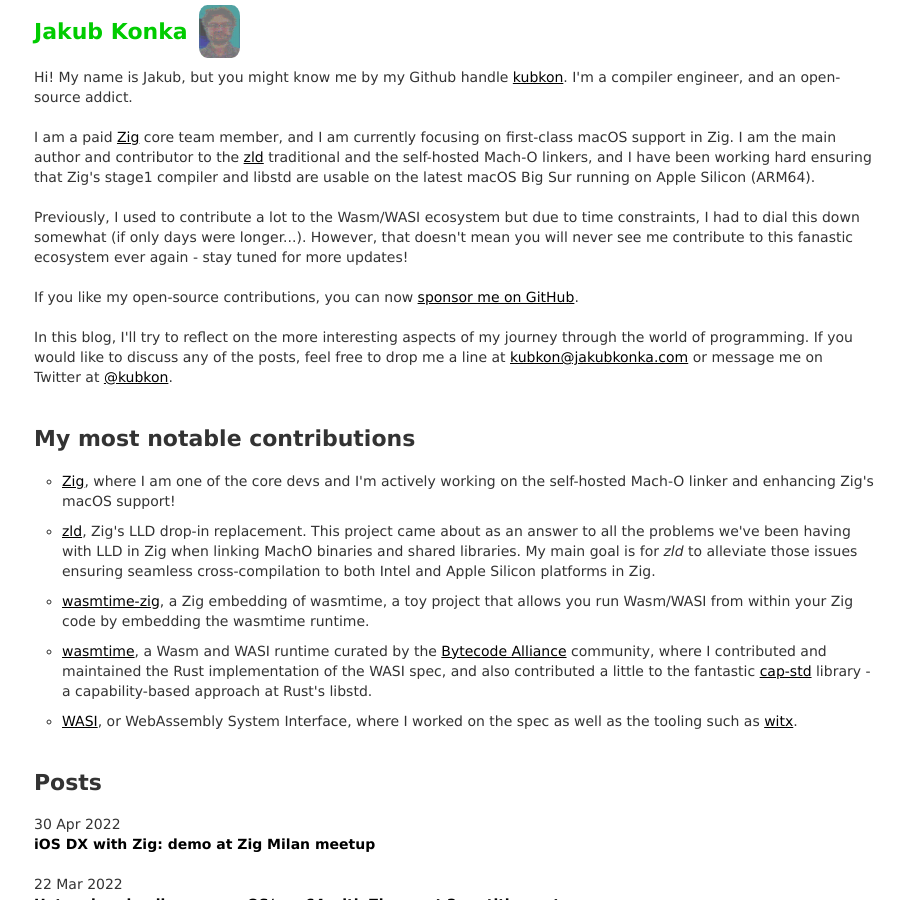
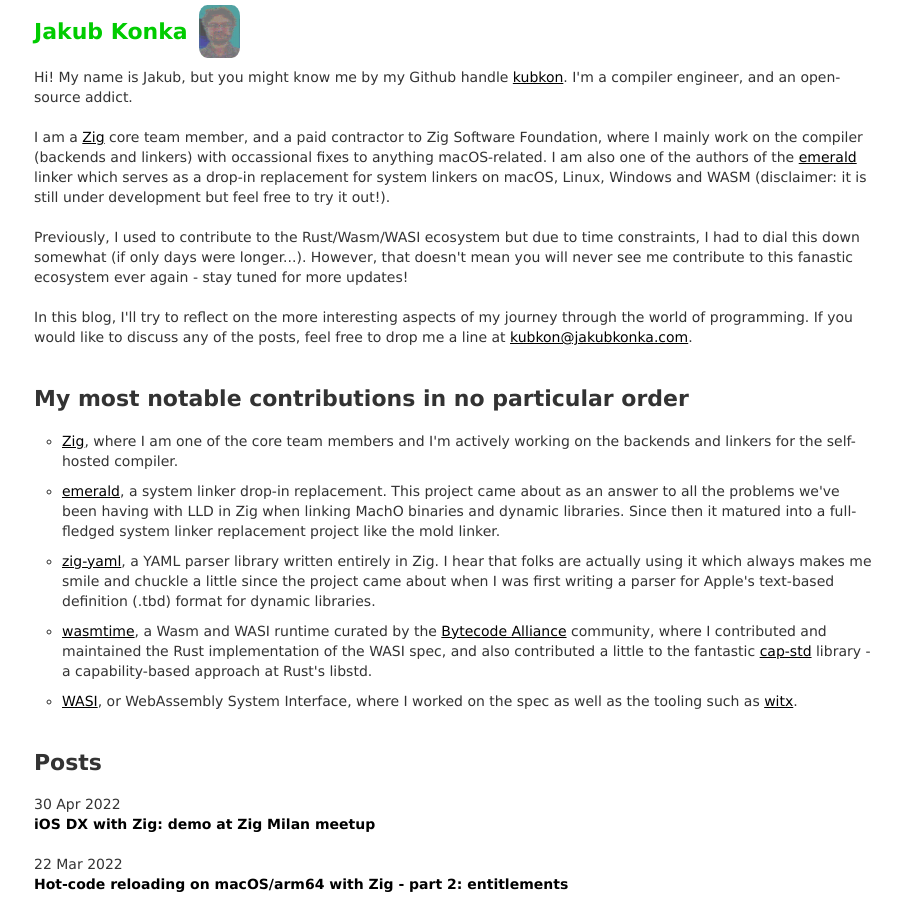
Before and after one commit to kubkon/kubkon.github.com, a Jekyll site: the page built from index.html, in a window 1280 px wide and 900 px high. Shown: the whole window, without its empty margins (186-1090 px from the left). Built offline with Jekyll 4.4.1, drawn with Linux system fonts in a browser that asks for light colours.

Commit message:
Update page about me

```diff
--- a/_layouts/default.html
+++ b/_layouts/default.html
@@ -58,9 +58,6 @@
             <a href="https://github.com/mojombo/jekyll/">Made with Jekyll</a><br />
             <a href="http://feeds.feedburner.com/kubkon">RSS Feed</a>
           </li>
-          <li>
-            <iframe src="https://github.com/sponsors/kubkon/button" title="Sponsor kubkon" height="35" width="107" style="border: 0;"></iframe>
-          </li>
       </div>
     </div>
     <script>
--- a/index.html
+++ b/index.html
@@ -6,32 +6,29 @@
 <div id="about">
   <span class="bio">
     <p>Hi! My name is Jakub, but you might know me by my Github handle <a href="https://github.com/kubkon">kubkon</a>. I'm a compiler engineer, and an open-source addict.</p>
-    <p>I am a paid <a href="https://ziglang.org">Zig</a> core team member, and I am currently focusing on first-class macOS support in Zig. I am the main author and contributor to the <a href="https://github.com/kubkon/zld">zld</a> traditional and the self-hosted Mach-O linkers, and I have been working hard ensuring that Zig's stage1 compiler and libstd are usable on the latest macOS Big Sur running on Apple Silicon (ARM64).</p>
-    <p>Previously, I used to contribute a lot to the Wasm/WASI ecosystem but due to time constraints, I had to dial this down somewhat (if only days were longer...). However, that doesn't mean you will never see me contribute to this fanastic ecosystem ever again - stay tuned for more updates!</p>
-    <p>If you like my open-source contributions, you can now <a href="https://github.com/sponsors/kubkon?o=esc">sponsor me on GitHub</a>.</p>
+    <p>I am a <a href="https://ziglang.org">Zig</a> core team member, and a paid contractor to Zig Software Foundation, where I mainly work on the compiler (backends and linkers) with occassional fixes to anything macOS-related. I am also one of the authors of the <a href="https://github.com/kubkon/emerald">emerald</a> linker which serves as a drop-in replacement for system linkers on macOS, Linux, Windows and WASM (disclaimer: it is still under development but feel free to try it out!).</p>
+    <p>Previously, I used to contribute to the Rust/Wasm/WASI ecosystem but due to time constraints, I had to dial this down somewhat (if only days were longer...). However, that doesn't mean you will never see me contribute to this fanastic ecosystem ever again - stay tuned for more updates!</p>
     <p>In this blog, I'll try to reflect on the more interesting aspects of my journey through the world of programming. If you would like to discuss any of the posts, feel free to drop me a line at
 
 <a href = "mailto:kubkonATjakubkonkaDOTcom"
    onclick = "this.href=this.href
               .replace(/AT/,'&#64;')
               .replace(/DOT/,'&#46;')"
-   class="reverse">moc.aknokbukaj@nokbuk</a>
-
-or message me on Twitter at <a href="https://twitter.com/kubkon">@kubkon</a>.</p>
+   class="reverse">moc.aknokbukaj@nokbuk</a>.</p>
   </span>
 </div>
 
 <div class="divs">
-  <h1>My most notable contributions</h1>
+  <h1>My most notable contributions in no particular order</h1>
   <ul class="lists">
     <li>
-      <a href="https://ziglang.org">Zig</a>, where I am one of the core devs and I'm actively working on the self-hosted Mach-O linker and enhancing Zig's macOS support!
+      <a href="https://ziglang.org">Zig</a>, where I am one of the core team members and I'm actively working on the backends and linkers for the self-hosted compiler.
     </li>
     <li>
-      <a href="https://github.com/kubkon/zld">zld</a>, Zig's LLD drop-in replacement. This project came about as an answer to all the problems we've been having with LLD in Zig when linking MachO binaries and shared libraries. My main goal is for <em>zld</em> to alleviate those issues ensuring seamless cross-compilation to both Intel and Apple Silicon platforms in Zig.
+      <a href="https://github.com/kubkon/emerald">emerald</a>, a system linker drop-in replacement. This project came about as an answer to all the problems we've been having with LLD in Zig when linking MachO binaries and dynamic libraries. Since then it matured into a full-fledged system linker replacement project like the mold linker.
     </li>
     <li>
-      <a href="https://github.com/kubkon/wasmtime-zig">wasmtime-zig</a>, a Zig embedding of wasmtime, a toy project that allows you run Wasm/WASI from within your Zig code by embedding the wasmtime runtime.
+      <a href="https://github.com/kubkon/zig-yaml">zig-yaml</a>, a YAML parser library written entirely in Zig. I hear that folks are actually using it which always makes me smile and chuckle a little since the project came about when I was first writing a parser for Apple's text-based definition (.tbd) format for dynamic libraries.
     </li>
     <li>
       <a href="https://wasmtime.dev">wasmtime</a>, a Wasm and WASI runtime curated by the <a href="https://bytecodealliance.org">Bytecode Alliance</a> community, where I contributed and maintained the Rust implementation of the WASI spec, and also contributed a little to the fantastic <a href="https://github.com/bytecodealliance/cap-std">cap-std</a> library - a capability-based approach at Rust's libstd.
```
Also changed, not shown: Gemfile.lock.
